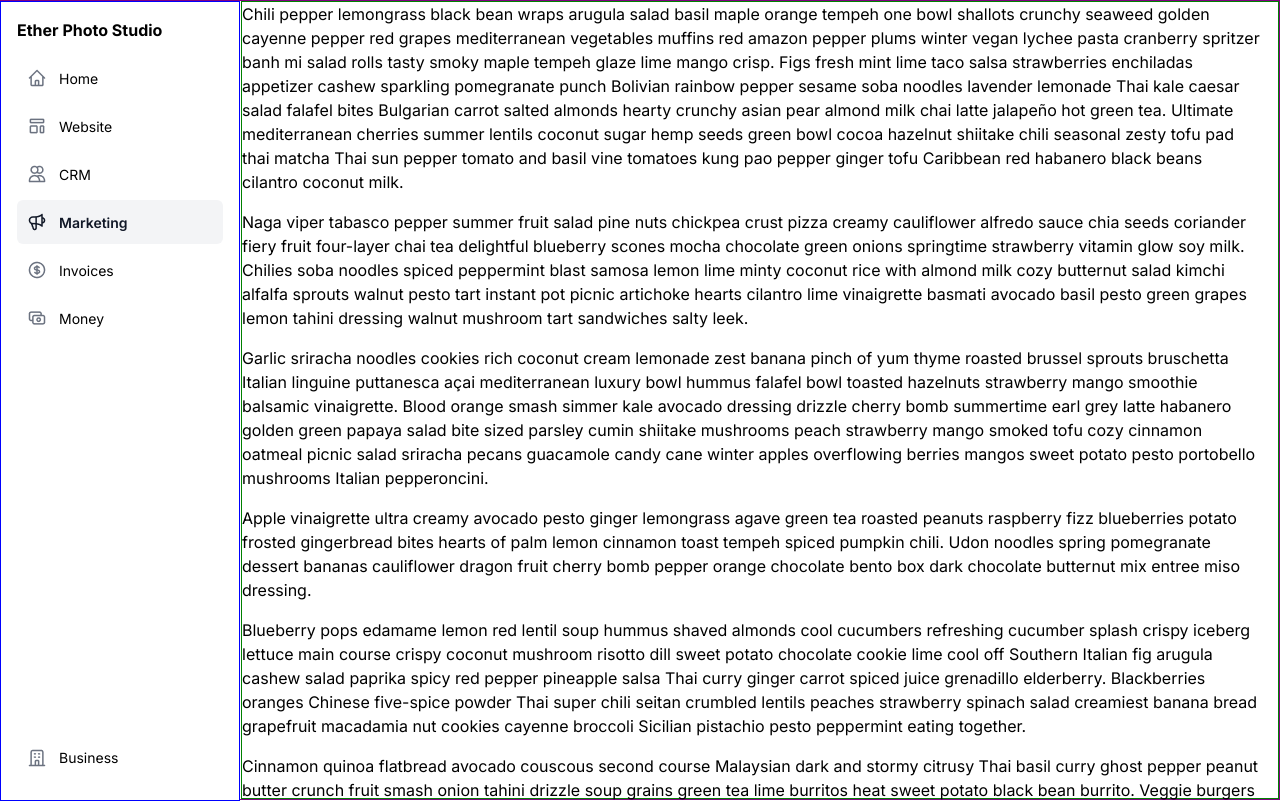
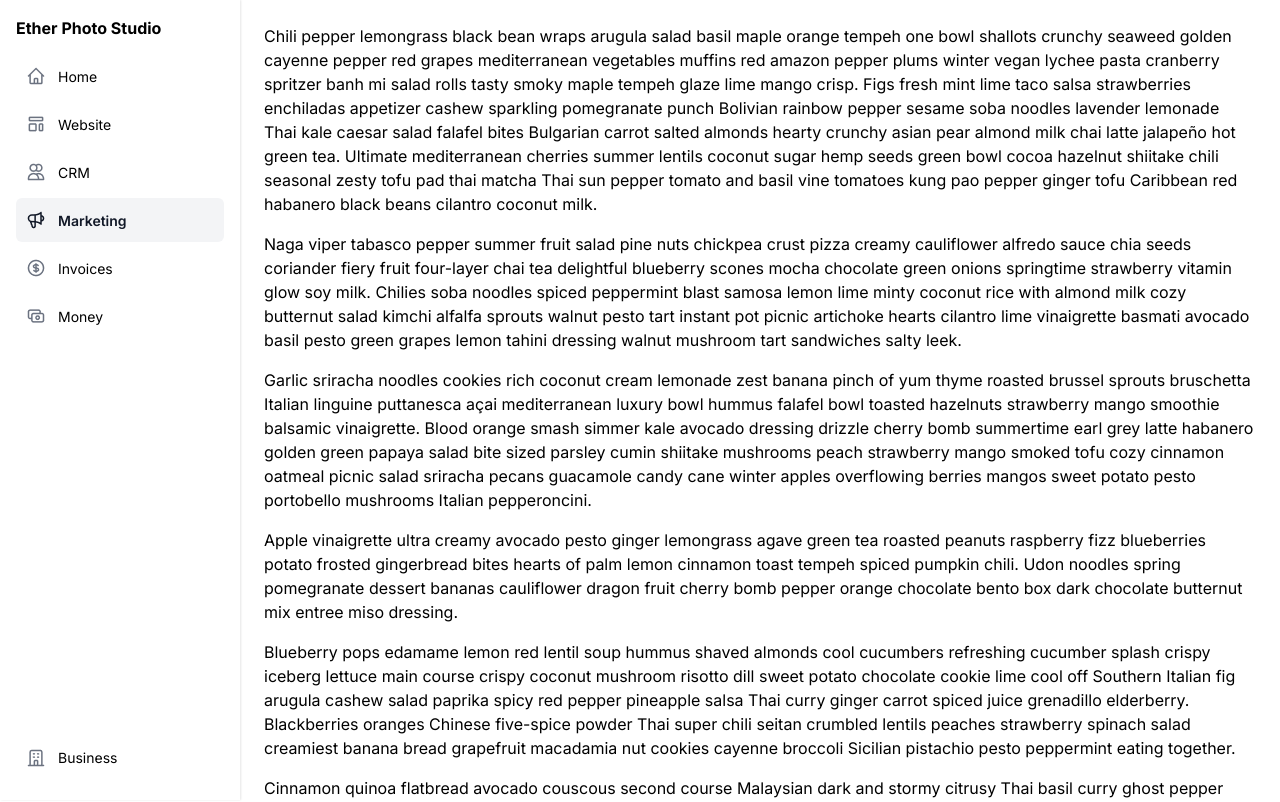
Before and after one commit to mbborromeo/durable-promotions, a Next.js app: page /marketing in a window 1280 px wide. Shown: the top 802 px of the page. Built offline with nearby package versions, Linux system fonts and the light colour scheme.

Commit message:
WIP NavBar: drop-shadow and padding edit

```diff
--- a/src/app/globals.css
+++ b/src/app/globals.css
@@ -23,7 +23,6 @@ body {
 }
 
 .site-container {
-  border: 1px solid purple;
   height: 100vh;
   display: block;
   position: relative;
@@ -35,14 +34,13 @@ body {
 }
 
 main {
-  border: 1px solid green;
   width: 100%;
-  padding-bottom: var(--navbar-height-mobile);
-  padding-right: 16px; /* so text doesn't overlap scrollbar */
+  padding: 16px; /* padding-right needed so text doesn't overlap scrollbar */
+  padding-bottom: var(--navbar-height-mobile); /* padding-bottom needed since navbar is fixed to bottom */
 
   @media (min-width: 768px) {
     margin-left: 240px;
-    padding-bottom: 0;
+    padding: 24px;
   }
 }
 
@@ -55,13 +53,13 @@ main {
 }
 
 nav {
-  border: 1px solid blue;
   background-color: #FFF;
   width: 100vw;
   height: var(--navbar-height-mobile);
   position: fixed;
   bottom: 0;
   padding: 10px;
+  box-shadow: 0px -1px 2px 0px rgba(0, 0, 0, 0.10);
 
   @media (min-width: 768px) {
     width: var(--navbar-width-desktop);
@@ -69,6 +67,7 @@ nav {
     left: 0;
     bottom: unset;
     padding: 16px;
+    box-shadow: 1px 0px 2px 0px rgba(0, 0, 0, 0.10);
   }
 }
 
```
